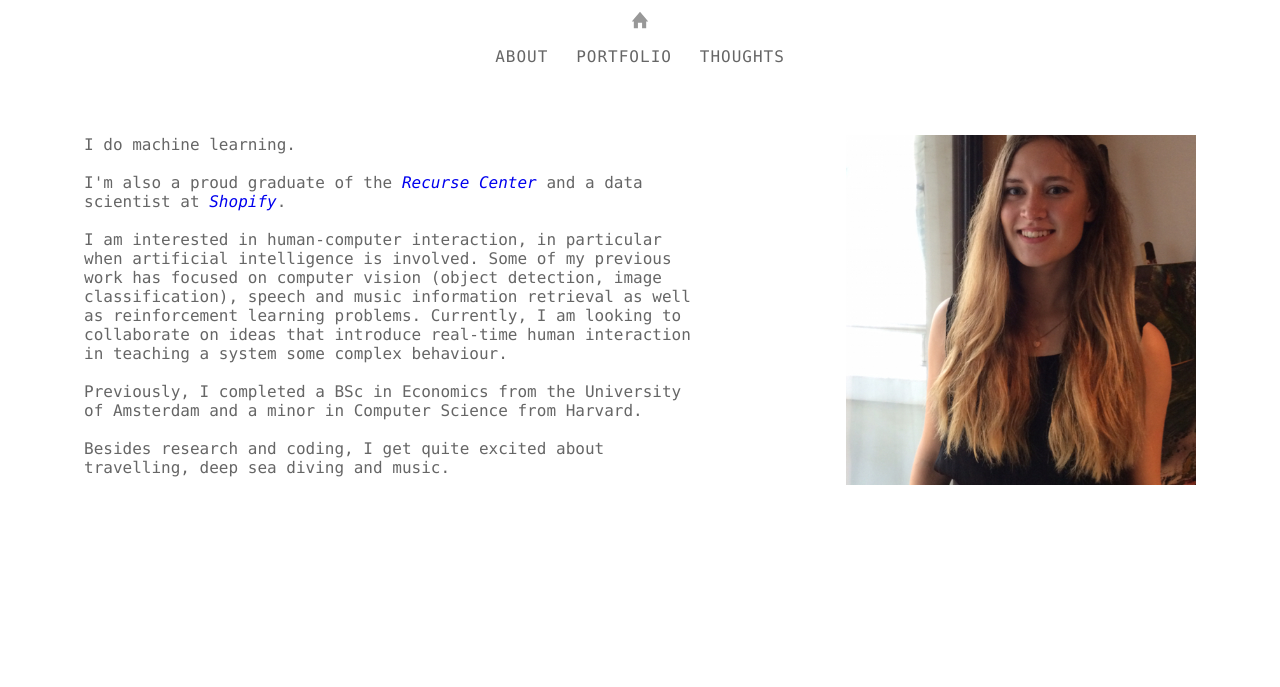
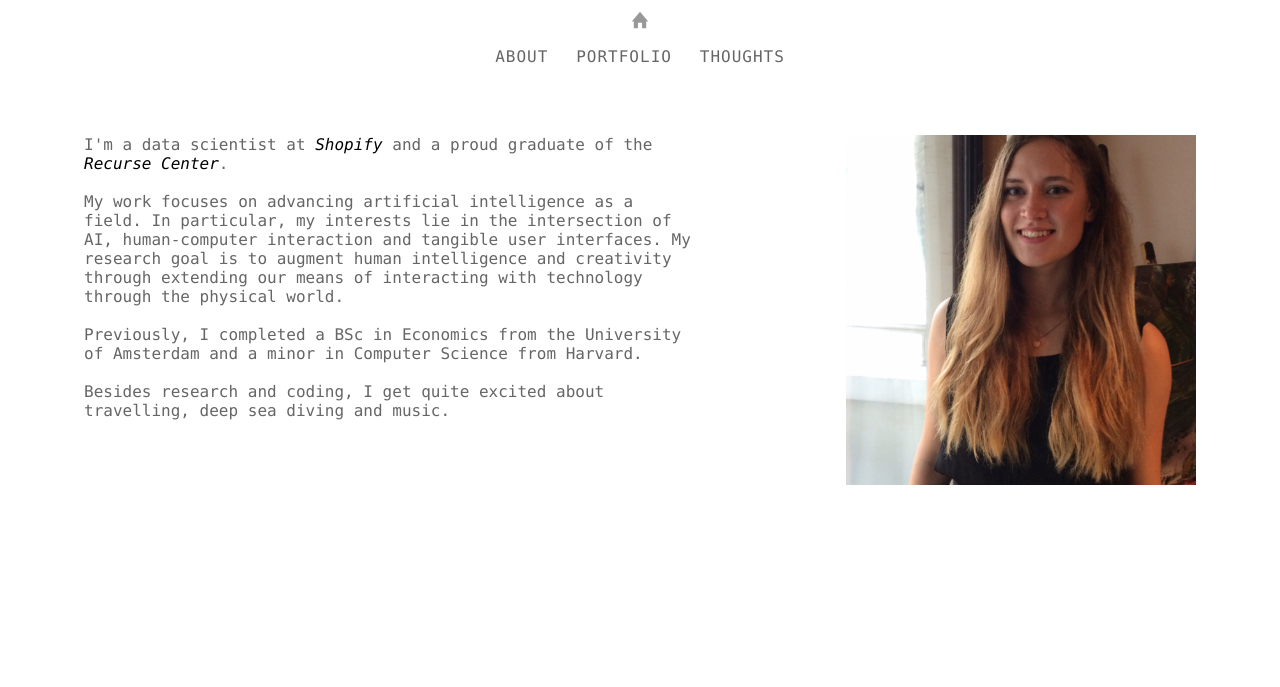
Before and after one commit to dorajam/personal-site, a plain HTML site: page index.html in a window 1280 px wide. Both pictures are taken after a click on the element "ABOUT". Shown: the part 113-800 px from the top of the page. Drawn offline with nearby package versions, Linux system fonts and the light colour scheme.

Commit message:
update intro

```diff
--- a/index.html
+++ b/index.html
@@ -46,12 +46,10 @@
 				<div class="main" style="height: 82vh; width:90vw">
 					<div id="image" ></div>
 					<div id="about" style="margin: 35px 20px 0 20px">
-                    <p style="text-align:left; width:55%; float:left;">I do machine learning.<br>
+                    <p style="text-align:left; width:55%; float:left;">I&#39;m a data scientist at <a href="http://www.shopify.com" id="introlink"><i>Shopify</i></a> and a proud graduate of the <a href="http://www.recurse.com" id="introlink"><i>Recurse Center</i></a>.<br>
                     <br>
-                    I&#39;m also a proud graduate of the <a href="http://www.recurse.com" id="introlink"><i>Recurse Center</i></a> and a data scientist at <a href="http://www.shopify.com" id="introlink"><i>Shopify</i></a>. <br>
-                    <br>
-                    I am interested in human-computer interaction, in particular when artificial intelligence is involved. Some of my previous work has focused on computer vision (object detection, image classification), speech and music information retrieval as well as reinforcement learning problems. Currently, I am looking to collaborate on ideas that introduce real-time human interaction in teaching a system some complex behaviour.<br>
-                    <br>
+                    My work focuses on advancing artificial intelligence as a field. In particular, my interests lie in the intersection of AI, human-computer interaction and tangible user interfaces. My research goal is to augment human intelligence and creativity through extending our means of interacting with technology through the physical world.
+                    <br><br>
                     Previously, I completed a BSc in Economics from the University of Amsterdam and a minor in Computer Science from Harvard.<br>
                     <br>
                     Besides research and coding, I get quite excited about travelling, deep sea diving and music.</p>
--- a/static/style.css
+++ b/static/style.css
@@ -202,3 +202,7 @@ table {
   -webkit-filter: opacity(0%);
   filter: opacity(0%);
 }
+#introlink {
+    text-decoration: none;
+    color: black;
+}
```
